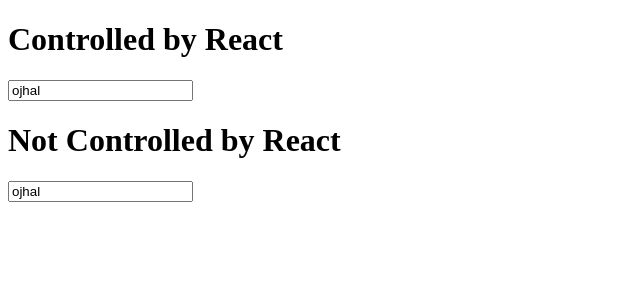
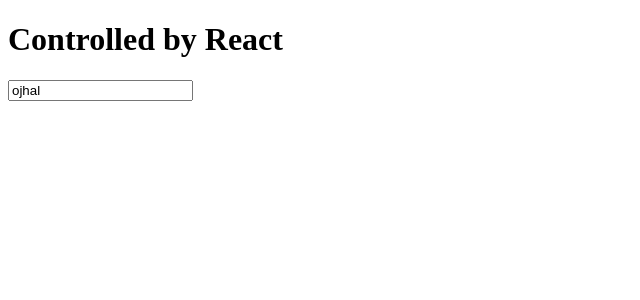
Before and after one commit to ojhal/React-Testing, a React (Create React App) app: page / in a window 1280 px wide. Shown: the top 300 px of the page, without its empty margins (0-640 px from the left). Built offline with nearby package versions, Linux system fonts and the light colour scheme.

Commit message:
Using controlled component

```diff
--- a/public/index.html
+++ b/public/index.html
@@ -28,8 +28,7 @@
 <body>
   <noscript>You need to enable JavaScript to run this app.</noscript>
   <div id="root"></div>
-  <h1> Not Controlled by React</h1>
-  <input type="text" value="ojhal" />
+
 
   <!--
       This HTML file is a template.
--- a/src/App.js
+++ b/src/App.js
@@ -52,12 +52,19 @@
 
 import React, { Component } from 'react';
 export default class App extends Component {
+  state = {
+    value: "ojhal"
+  };
+  handleChange = (e) => {
+    console.log(e.target.value);
+    this.setState({ value: e.target.value.toUpperCase().substr(0, 10) });
+  };
   render() {
     return (
       <div>
         <form>
           <h1>Controlled by React</h1>
-          <input type="text" defaultValue="ojhal" />
+          <input type="text" value={this.state.value} onChange={this.handleChange} />
         </form>
       </div >
     );
```
